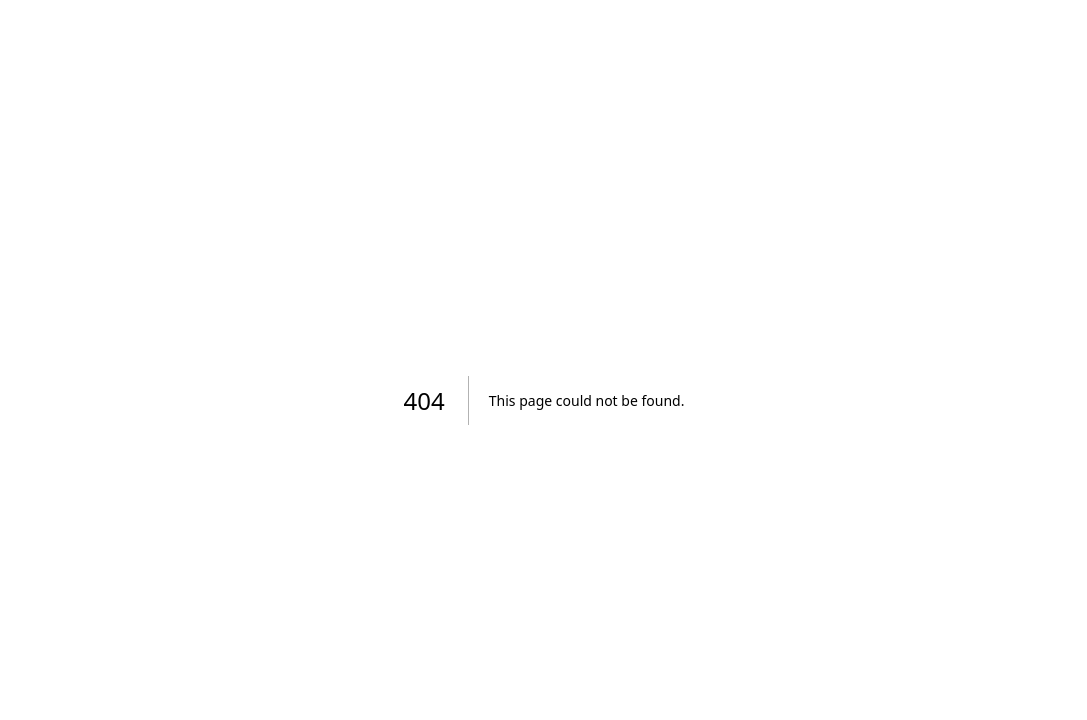
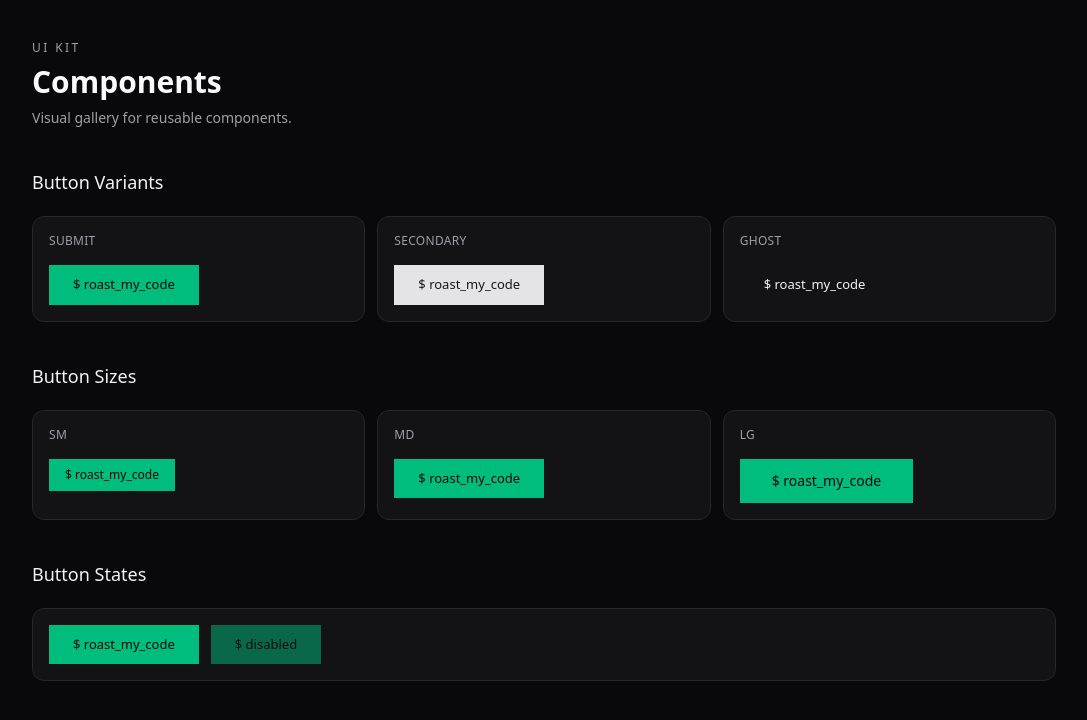
Before and after one commit to nilloferreiira/Devroast, a Next.js app: page /components in a window 1280 px wide. Before the commit this address had no page. Shown: the top 720 px of the page, without its empty margins (96-1183 px from the left). Built offline with nearby package versions, Linux system fonts and the light colour scheme.

Commit message:
feat: components page

```diff
--- /dev/null
+++ b/src/app/components/page.tsx
@@ -0,0 +1,64 @@
+import { Button } from "@/components/ui/button";
+
+const variants = ["submit", "secondary", "ghost"] as const;
+const sizes = ["sm", "md", "lg"] as const;
+
+export default function ComponentsPage() {
+  return (
+    <main className="min-h-screen bg-zinc-950 px-6 py-10 text-zinc-100">
+      <div className="mx-auto flex w-full max-w-5xl flex-col gap-10">
+        <header className="flex flex-col gap-2">
+          <p className="text-xs uppercase tracking-[0.2em] text-zinc-400">
+            UI Kit
+          </p>
+          <h1 className="text-3xl font-semibold text-zinc-50">Components</h1>
+          <p className="text-sm text-zinc-400">
+            Visual gallery for reusable components.
+          </p>
+        </header>
+
+        <section className="flex flex-col gap-5">
+          <h2 className="text-lg font-medium text-zinc-100">Button Variants</h2>
+          <div className="grid gap-3 sm:grid-cols-3">
+            {variants.map((variant) => (
+              <div
+                key={variant}
+                className="rounded-xl border border-zinc-800 bg-zinc-900/70 p-4"
+              >
+                <p className="mb-4 text-xs uppercase tracking-wide text-zinc-400">
+                  {variant}
+                </p>
+                <Button variant={variant}>$ roast_my_code</Button>
+              </div>
+            ))}
+          </div>
+        </section>
+
+        <section className="flex flex-col gap-5">
+          <h2 className="text-lg font-medium text-zinc-100">Button Sizes</h2>
+          <div className="grid gap-3 sm:grid-cols-3">
+            {sizes.map((size) => (
+              <div
+                key={size}
+                className="rounded-xl border border-zinc-800 bg-zinc-900/70 p-4"
+              >
+                <p className="mb-4 text-xs uppercase tracking-wide text-zinc-400">
+                  {size}
+                </p>
+                <Button size={size}>$ roast_my_code</Button>
+              </div>
+            ))}
+          </div>
+        </section>
+
+        <section className="flex flex-col gap-5">
+          <h2 className="text-lg font-medium text-zinc-100">Button States</h2>
+          <div className="flex flex-wrap items-center gap-3 rounded-xl border border-zinc-800 bg-zinc-900/70 p-4">
+            <Button>$ roast_my_code</Button>
+            <Button disabled>$ disabled</Button>
+          </div>
+        </section>
+      </div>
+    </main>
+  );
+}
--- a/src/app/page.tsx
+++ b/src/app/page.tsx
@@ -1,9 +1,14 @@
-import { Button } from "@/components/ui/button";
+import Link from "next/link";
 
 export default function Home() {
   return (
-    <main className="flex min-h-screen items-center justify-center bg-zinc-950 p-6">
-      <Button>$ roast_my_code</Button>
+    <main className="flex min-h-screen items-center justify-center bg-zinc-950 p-6 text-zinc-100">
+      <Link
+        href="/components"
+        className="rounded-md border border-zinc-700 px-4 py-2 text-sm transition-colors hover:border-zinc-500 hover:bg-zinc-900"
+      >
+        Open Components Gallery
+      </Link>
     </main>
   );
 }
```
